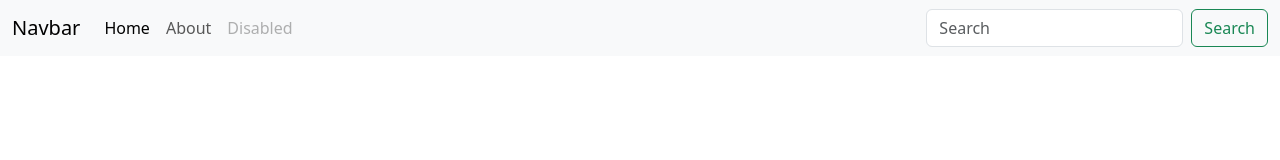
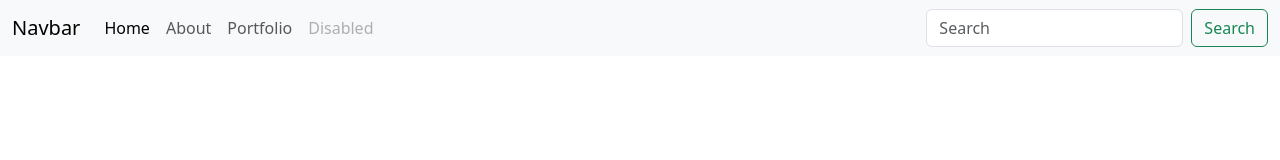
Before and after one commit to darakhshanda/portfolio, a plain HTML site: page index.html in a window 1280 px wide. Drawn offline with nearby package versions, Linux system fonts and the light colour scheme.

Commit message:
add portfolio element to navbar

```diff
--- a/index.html
+++ b/index.html
@@ -40,6 +40,9 @@
               <a class="nav-link" href="#about">About</a>
             </li>
             <li class="nav-item">
+              <a class="nav-link" href="#about">Portfolio</a>
+            </li>
+            <li class="nav-item">
               <a class="nav-link disabled" aria-disabled="true">Disabled</a>
             </li>
           </ul>
```
